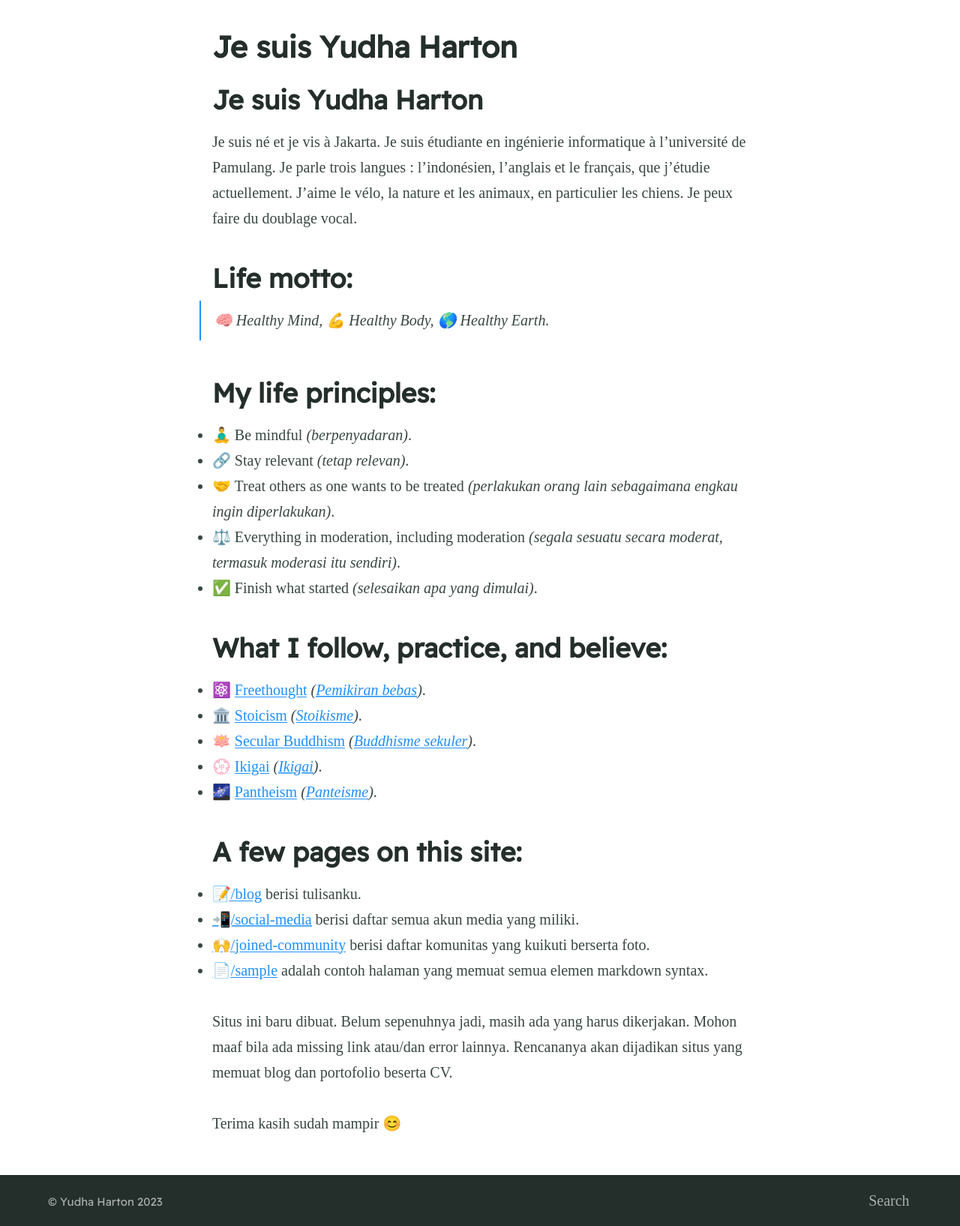
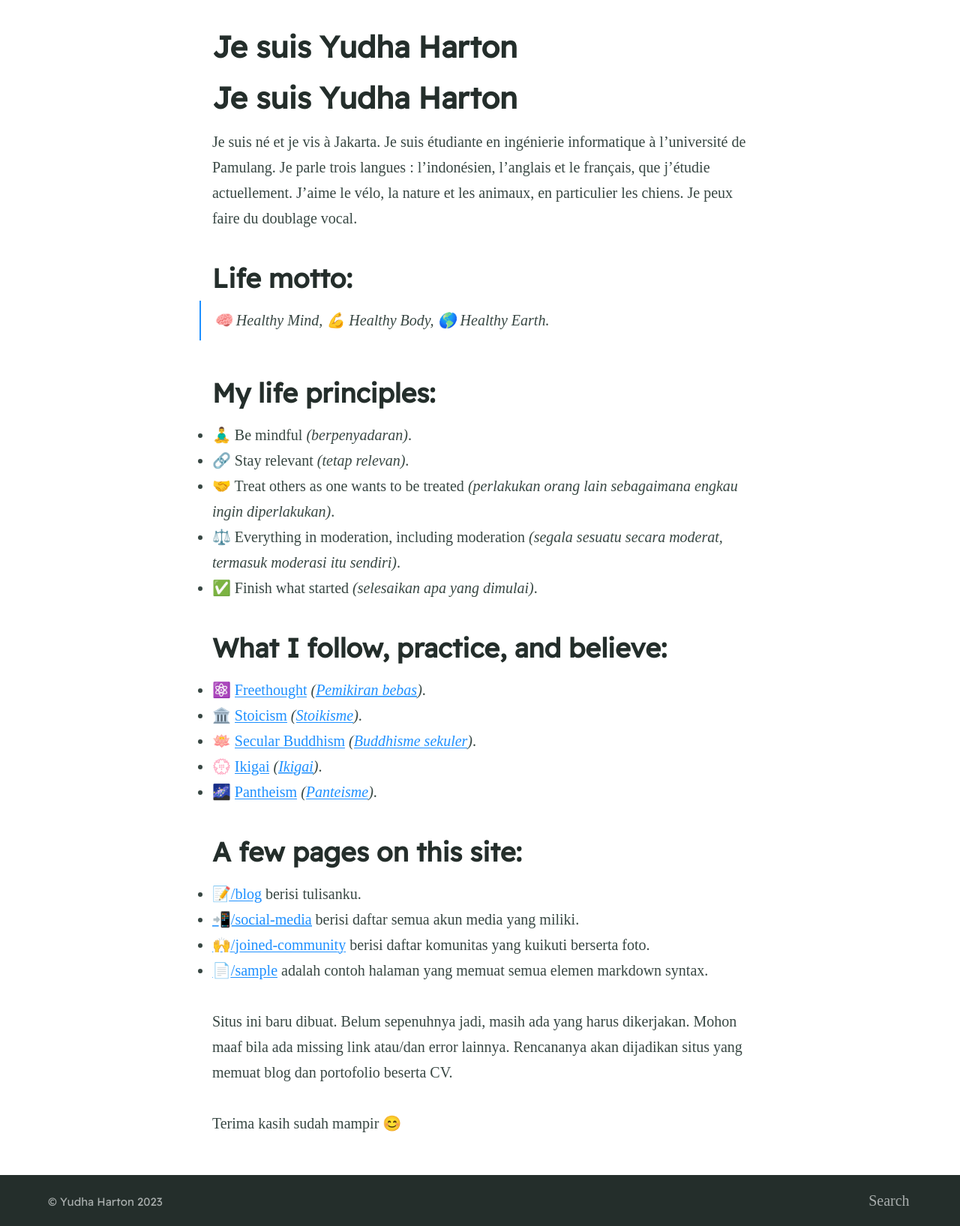
Before and after one commit to yudhaharton/yudhaharton.github.io, a Jekyll site: the page built from index.md, in a window 1280 px wide. Shown: the part 424-2059 px from the top of the page at 75% size. Built offline with Jekyll 4.4.1, drawn with Linux system fonts in a browser that asks for light colours; some web fonts are replaced; our own code applies the rules of GitHub Pages for plain Markdown files.

```diff
--- a/index.md
+++ b/index.md
@@ -5,7 +5,7 @@ feature_image: "https://i.ibb.co/dP6PRSN/IRWN2699.jpg"
 excerpt: ""
 ---
 
-## Je suis Yudha Harton
+# Je suis Yudha Harton
 
 Je suis né et je vis à Jakarta. Je suis étudiante en ingénierie informatique à l'université de Pamulang. Je parle trois langues : l'indonésien, l'anglais et le français, que j'étudie actuellement. J'aime le vélo, la nature et les animaux, en particulier les chiens. Je peux faire du doublage vocal.
 
```
